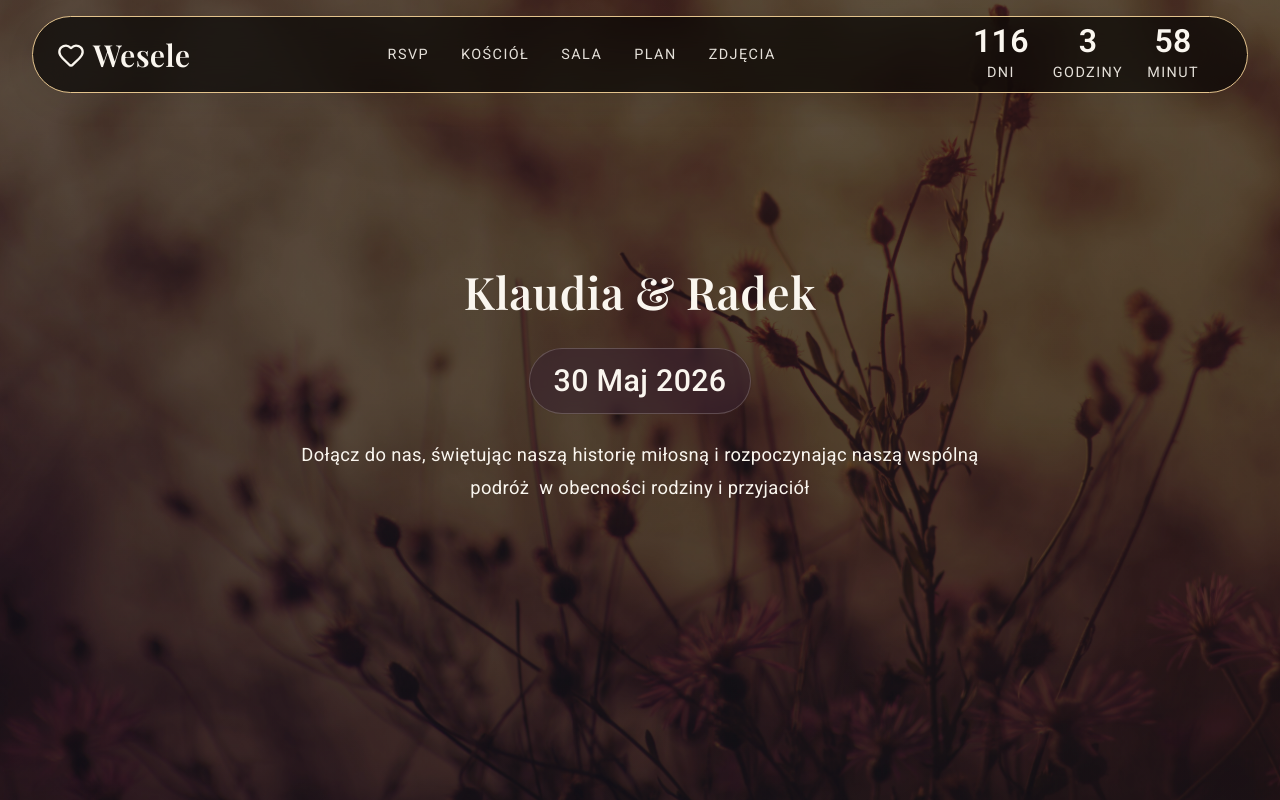
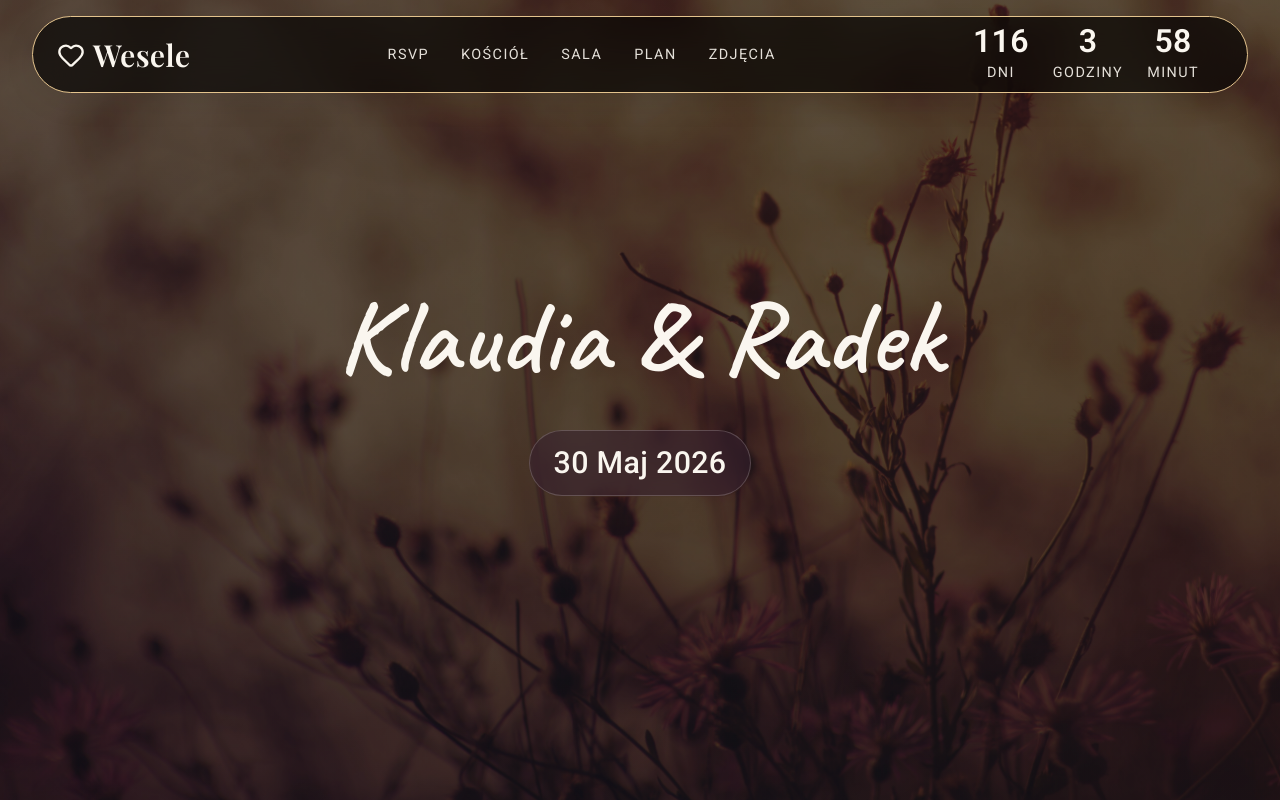
Before and after one commit to radkum/wedding-vue, a Vue app: page / in a window 1280 px wide. Shown: the top 800 px of the page. Built offline with nearby package versions, Linux system fonts and the light colour scheme; a web font is replaced by a local one; what @lottiefiles/vue-lottie-player would draw is missing.

Commit message:
font change

```diff
--- a/src/style.css
+++ b/src/style.css
@@ -81,6 +81,7 @@
   --font-size-2xl: clamp(1.75rem, 1.9rem, 2rem);
   --font-size-3xl: clamp(2.5rem, 2.8rem, 3rem);
   --font-size-4xl: clamp(4rem, 4.5rem, 5rem);
+  --font-size-6xl: clamp(6rem, 6.5rem, 7rem);
   --font-size-base: clamp(0.95rem, 1rem, 1rem);
   --shadow-level-1: 0 1px 2px rgba(55, 34, 49, 0.08);
   --shadow-level-2: 0 4px 12px rgba(55, 34, 49, 0.12);
@@ -741,7 +742,7 @@
 }
 
 .hero-title {
-  font-size: var(--font-size-3xl);
+  font-size: var(--font-size-6xl);
   font-style: var(--font-style-heading);
   font-family: var(--font-family-heading);
   font-weight: var(--font-weight-heading);
--- a/src/views/home.vue
+++ b/src/views/home.vue
@@ -29,13 +29,6 @@
           <span class="hero-date-text">30 Maj 2026</span>
         </div>
         <p class="hero-message section-content">
-          <span>
-            Dołącz do nas, świętując naszą historię miłosną i rozpoczynając naszą
-            wspólną podróż
-          </span>
-          <span>
-            w obecności rodziny i przyjaciół
-          </span>
         </p>
       </div>
     </div>
@@ -112,7 +105,12 @@ export default {
 </script>
 
 <style scoped>
-@import url('https://fonts.googleapis.com/css2?family=Great+Vibes&family=Cormorant+Garamond:wght@400;600&display=swap');
+@import url('https://fonts.googleapis.com/css2?family=Great+Vibes&family=Cormorant+Garamond:wght@400;600&family=Caveat:wght@400;600&display=swap');
+
+.hero-title {
+  font-family: 'Caveat', cursive;
+}
+
 .home-container1 {
   width: 100%;
   display: block;
```
